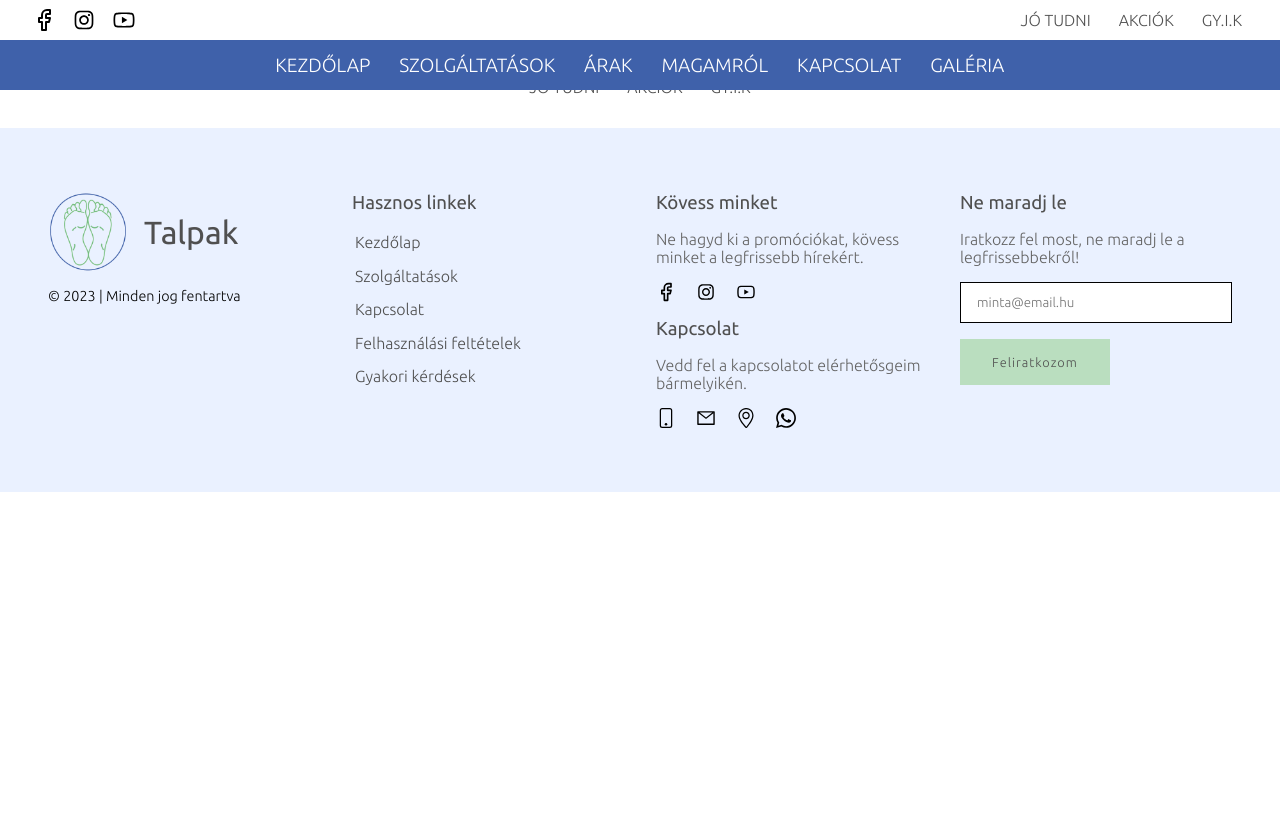
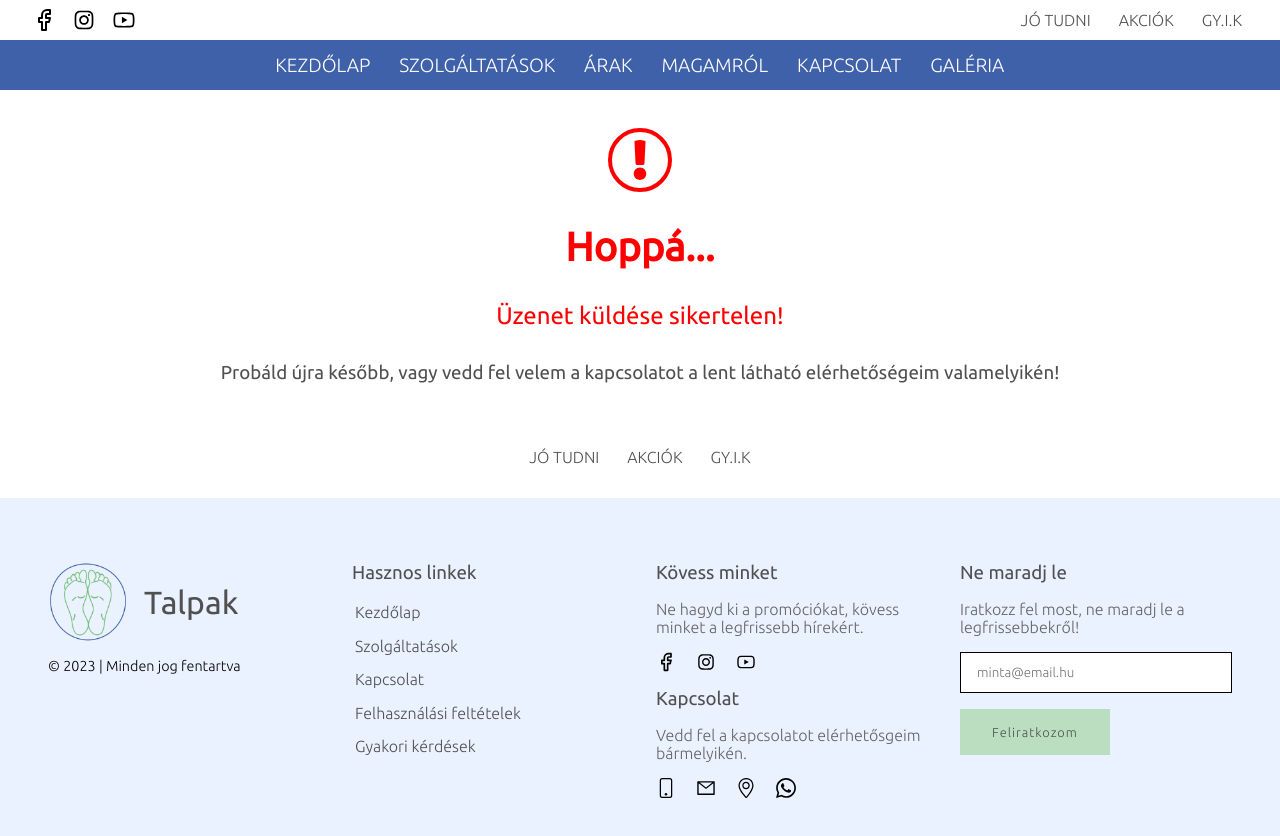
Before and after one commit to Karoly-Git/talpak, a React (Create React App) app: page /error in a window 1280 px wide. Shown: the top 836 px of the page. Before the commit the page ends 800 px from the top, so only its background shows below. Built offline with nearby package versions, Linux system fonts and the light colour scheme.

Commit message:
Form setup to server

```diff
--- a/src/App.js
+++ b/src/App.js
@@ -14,6 +14,8 @@ import Magamrol from './components/pages/Magamrol';
 import Kapcsolat from './components/pages/Kapcsolat';
 import Galeria from './components/pages/Galeria';
 import FelhasznalasiFeltetelek from './components/pages/FelhasznalasiFeltetelek';
+import MessageError from './components/MessageError';
+import MessageSuccess from './components/MessageSuccess';
 
 import ScrollToTop from './components/ScrollToTop';
 import { MdOutlineNavigateNext as ArrowIcon } from 'react-icons/md';
@@ -105,6 +107,10 @@ export default function App() {
               <Route path='/kapcsolat' element={<Kapcsolat />} />
               <Route path='/galeria' element={<Galeria />} />
 
+              <Route path="/success" element={<MessageSuccess />}></Route>
+
+              <Route path="/error" element={<MessageError />}></Route>
+
               <Route path='/felhasznalasi-feltetelek' element={<FelhasznalasiFeltetelek />} />
             </Routes>
           </main>
--- /dev/null
+++ b/src/components/MessageError.jsx
@@ -0,0 +1,26 @@
+import React from 'react'
+
+import { FaExclamation as ErrorIcon } from 'react-icons/fa';
+//import Contacts from './Contacts';
+
+export default function MessageError() {
+    return (
+        <div className='error-message-container'>
+            <ErrorIcon className='icon' />
+
+            <h1 style={{ width: '100 %', textAlign: 'center' }}>
+                Hoppá...
+            </h1>
+
+            <h2 style={{ width: '100 %', textAlign: 'center' }}>
+                Üzenet küldése sikertelen!
+            </h2>
+
+            <h3 style={{ width: '100 %', textAlign: 'center' }}>Probáld újra később, vagy vedd fel velem a kapcsolatot a lent látható elérhetőségeim valamelyikén!</h3>
+
+            {/*false && <div className="contact-box">
+                <Contacts />
+    </div>*/}
+        </div>
+    )
+}
--- /dev/null
+++ b/src/components/MessageSuccess.jsx
@@ -0,0 +1,20 @@
+import React from 'react'
+
+import { MdOutlineDoneOutline as OkIcon } from 'react-icons/md';
+
+export default function MessageSuccess() {
+  return (
+    <div className='success-message-container'>
+      <OkIcon className='icon' />
+      <h1 style={{ width: '100 %', textAlign: 'center' }}>
+        Üzenet elküldve!
+      </h1>
+
+      <h2 style={{ width: '100 %', textAlign: 'center' }}>
+        Köszönöm az üzenetet!
+      </h2>
+
+      <h3 style={{ width: '100 %', textAlign: 'center' }}>Hamarosan válszolok!</h3>
+    </div>
+  )
+}
--- a/src/components/pages/Kapcsolat.jsx
+++ b/src/components/pages/Kapcsolat.jsx
@@ -14,10 +14,6 @@ import { yupResolver } from '@hookform/resolvers/yup';
 import config from '../../data/config.json';
 
 export default function Kapcsolat() {
-
-    useEffect(() => {
-        console.log(config.urls.local_message);
-    }, [])
 
     const URL = config.settings.isLocalServer ? config.urls.local_message : config.urls.heroku_message;
 
@@ -51,16 +47,16 @@ export default function Kapcsolat() {
             //console.log(result);
 
             if (result.ok) {
-                //navigate('/success');
-                console.log('email sent');
+                navigate('/success');
+                //console.log('email sent');
             } else {
-                //navigate('/error');
-                console.log('ERROR');
+                navigate('/error');
+                //console.log('ERROR');
             }
 
         } catch (err) {
-            console.log(err.ok);
-            //navigate('/error');
+            //console.log(err.ok);
+            navigate('/error');
         }
     };
 
@@ -123,7 +119,7 @@ export default function Kapcsolat() {
                                 </li>
                             </ul>
 
-                            <form method="POST" action="/message" onSubmit={handleSubmit(onSubmit)}>
+                            <form onSubmit={handleSubmit(onSubmit)}>
                                 <h2 className='form-title'>Vedd fel velem a kapcsolatot</h2>
                                 <p>
                                     Hagyja üyenetet, és hamarosan fel fogom venni Veled a kapcsolatot. Minden megkeresésre igyekszek 1 munkanapon belül válaszolni.
--- a/src/css/App.css
+++ b/src/css/App.css
@@ -16,6 +16,7 @@ $navy: rgb(0, 0, 128);
 @import './akciok.css';
 @import './gyik.css';
 @import './felhasz_felt.css';
+@import './message-success-error.css';
 @import './navigation.css';
 * {
   padding: 0;
--- a/src/css/App.scss
+++ b/src/css/App.scss
@@ -261,6 +261,7 @@ footer {
 @import './akciok.css';
 @import './gyik.css';
 @import './felhasz_felt.css';
+@import './message-success-error.css';
 
 // Component styles
 @import './navigation.css';
--- /dev/null
+++ b/src/css/message-success-error.css
@@ -0,0 +1,47 @@
+.success-message-container,
+.error-message-container {
+  padding-top: 4em;
+  display: flex;
+  flex-direction: column;
+  align-items: center;
+  margin: 2rem 0;
+}
+.success-message-container .icon:not(.contact-box .icon),
+.error-message-container .icon:not(.contact-box .icon) {
+  font-size: 4rem;
+  color: green;
+  border: 4px solid green;
+  border-radius: 50%;
+  padding: 0.5rem;
+  margin-top: 2rem;
+}
+.success-message-container h1,
+.success-message-container h2,
+.success-message-container h3,
+.error-message-container h1,
+.error-message-container h2,
+.error-message-container h3 {
+  margin-top: 2rem;
+  padding: 0 1rem;
+}
+.success-message-container h1,
+.error-message-container h1 {
+  color: green;
+  font-weight: 600;
+}
+.success-message-container .contact-box,
+.error-message-container .contact-box {
+  margin-top: 2rem;
+}
+
+.error-message-container .icon:not(.contact-box .icon) {
+  color: red;
+  border-color: red;
+}
+.error-message-container h1,
+.error-message-container h2 {
+  color: red;
+}
+.error-message-container .contact-box .icon {
+  color: rgb(191, 161, 107);
+}/*# sourceMappingURL=message-success-error.css.map */
--- /dev/null
+++ b/src/css/message-success-error.scss
@@ -0,0 +1,51 @@
+.success-message-container,
+.error-message-container {
+    padding-top: 4em;
+    display: flex;
+    flex-direction: column;
+    align-items: center;
+    margin: 2rem 0;
+
+    .icon:not(.contact-box .icon) {
+        font-size: 4rem;
+        color: green;
+        border: 4px solid green;
+        border-radius: 50%;
+        padding: 0.5rem;
+        margin-top: 2rem;
+    }
+
+    h1,
+    h2,
+    h3 {
+        margin-top: 2rem;
+        padding: 0 1rem;
+    }
+
+    h1 {
+        color: green;
+        font-weight: 600;
+    }
+
+    .contact-box {
+        margin-top: 2rem;
+    }
+}
+
+.error-message-container {
+    .icon:not(.contact-box .icon) {
+        color: red;
+        border-color: red;
+    }
+
+    h1,
+    h2 {
+        color: red;
+    }
+
+    .contact-box {
+        .icon {
+            color: rgb(191, 161, 107);
+        }
+    }
+}
```
Also changed, not shown: 2 other files (tests, documents, lock files or other folders).
